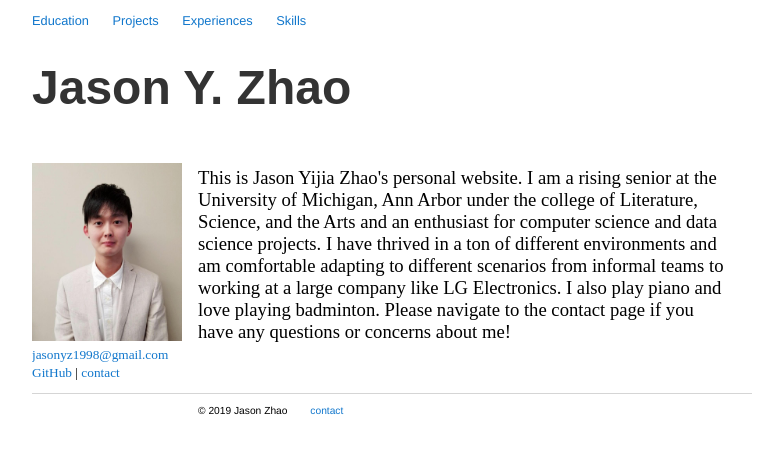
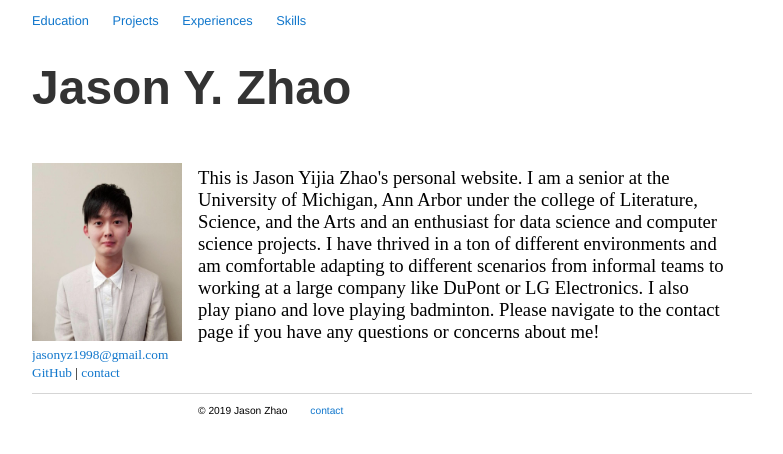
Before and after one commit to jasonzhao1998/jasonzhao1998.github.io, a Jekyll site: the page built from index.html, in a window 1280 px wide. Shown: the top 454 px of the page, without its empty margins (248-1031 px from the left). Built offline with Jekyll 4.4.1, drawn with Linux system fonts in a browser that asks for light colours.

Commit message:
Update index.html

```diff
--- a/index.html
+++ b/index.html
@@ -15,5 +15,5 @@
 </div>
 
 <div class="right">
-	<p >This is Jason Yijia Zhao's personal website. I am a rising senior at the University of Michigan, Ann Arbor under the college of Literature, Science, and the Arts and an enthusiast for computer science and data science projects. I have thrived in a ton of different environments and am comfortable adapting to different scenarios from informal teams to working at a large company like LG Electronics. I also play piano and love playing badminton. Please navigate to the contact page if you have any questions or concerns about me!</p>
+	<p >This is Jason Yijia Zhao's personal website. I am a senior at the University of Michigan, Ann Arbor under the college of Literature, Science, and the Arts and an enthusiast for data science and computer science projects. I have thrived in a ton of different environments and am comfortable adapting to different scenarios from informal teams to working at a large company like DuPont or LG Electronics. I also play piano and love playing badminton. Please navigate to the contact page if you have any questions or concerns about me!</p>
 </div>
```
